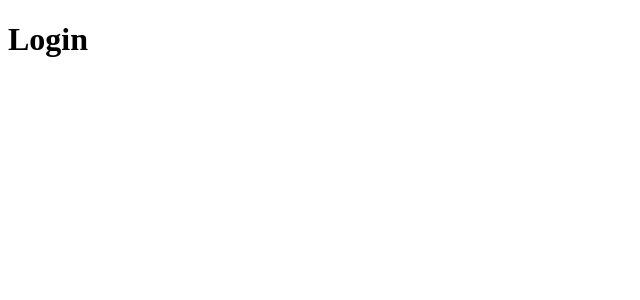
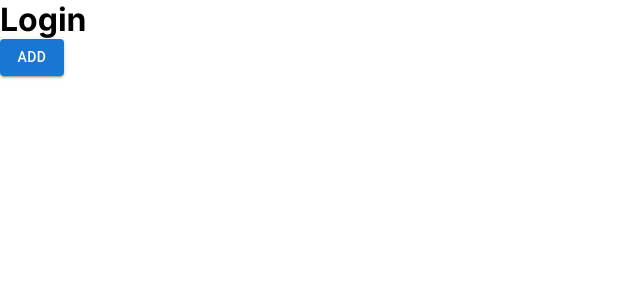
Before and after one commit to m3-grupo3-PatrocineUmAtleta/patrocine-um-atleta, a React (Vite) app: page / in a window 1280 px wide. Shown: the top 300 px of the page, without its empty margins (0-640 px from the left). Built offline with nearby package versions, Linux system fonts and the light colour scheme.

Commit message:
feat: userContext and example login page

```diff
--- a/index.html
+++ b/index.html
@@ -1,13 +1,18 @@
 <!DOCTYPE html>
 <html lang="en">
+
   <head>
     <meta charset="UTF-8" />
     <link rel="icon" type="image/svg+xml" href="/vite.svg" />
+    <link href="https://fonts.googleapis.com/css?family=Inter:100,200,300,regular,500,600,700,800,900"
+      rel="stylesheet" />
     <meta name="viewport" content="width=device-width, initial-scale=1.0" />
     <title>Patrocine um atleta</title>
   </head>
+
   <body>
     <div id="root"></div>
     <script type="module" src="/src/main.tsx"></script>
   </body>
+
 </html>
--- a/package.json
+++ b/package.json
@@ -5,6 +5,7 @@
   "type": "module",
   "scripts": {
     "dev": "vite",
+    "start": "vite",
     "build": "tsc && vite build",
     "preview": "vite preview"
   },
@@ -12,6 +13,8 @@
     "@emotion/react": "^11.10.5",
     "@emotion/styled": "^11.10.5",
     "@hookform/resolvers": "^2.9.10",
+    "@mui/icons-material": "^5.11.0",
+    "@mui/lab": "^5.0.0-alpha.114",
     "@mui/material": "^5.11.3",
     "axios": "^1.2.2",
     "framer-motion": "^8.1.7",
--- a/src/main.tsx
+++ b/src/main.tsx
@@ -3,14 +3,17 @@ import ReactDOM from "react-dom/client";
 import { BrowserRouter } from "react-router-dom";
 import { ToastContainer } from "react-toastify";
 import App from "./App";
+import { Providers } from "./providers";
 import GlobalStyles from "./styles/GlobalStyles";
 
 ReactDOM.createRoot(document.getElementById("root") as HTMLElement).render(
   <React.StrictMode>
     <BrowserRouter>
-      <GlobalStyles />
-      <ToastContainer />
-      <App />
+      <Providers>
+        <GlobalStyles />
+        <ToastContainer />
+        <App />
+      </Providers>
     </BrowserRouter>
   </React.StrictMode>
 );
--- a/src/pages/Login/index.tsx
+++ b/src/pages/Login/index.tsx
@@ -1,3 +1,49 @@
+import { useContext } from "react";
+import Button from "@mui/material/Button";
+import LoadingButton from "@mui/lab/LoadingButton";
+import SaveIcon from "@mui/icons-material/Save";
+import Stack from "@mui/material/Stack";
+import { UserContext } from "../../providers/User";
+
 export const Login = () => {
-  return <h1>Login</h1>
-}
+  const { isLoading, setIsLoading } = useContext(UserContext);
+
+  const handleClick = () => {
+    setIsLoading(!isLoading);
+  };
+
+  return (
+    <>
+      <h1>Login</h1>
+      {!isLoading ? (
+        <Button onClick={handleClick} variant="contained">
+          add
+        </Button>
+      ) : (
+        <LoadingButton onClick={handleClick} loading variant="contained">
+          Submit
+        </LoadingButton>
+      )}
+
+      {/* <Button variant="outlined">add</Button>
+      <Button variant="text">add</Button>
+
+      <Stack direction="row" spacing={4}>
+        <LoadingButton loading variant="contained">
+          Submit
+        </LoadingButton>
+        <LoadingButton loading loadingIndicator="Loading…" variant="outlined">
+          Fetch data
+        </LoadingButton>
+        <LoadingButton
+          loading
+          loadingPosition="start"
+          startIcon={<SaveIcon />}
+          variant="outlined"
+        >
+          Save
+        </LoadingButton>
+      </Stack> */}
+    </>
+  );
+};
--- a/src/providers/User/index.tsx
+++ b/src/providers/User/index.tsx
@@ -1,6 +1,10 @@
 import { createContext, useState } from "react";
 
-interface iContext {}
+interface iContext {
+  user: iUser;
+  isLoading: boolean;
+  setIsLoading: React.Dispatch<React.SetStateAction<boolean>>;
+}
 
 interface iProviderProps {
   children: React.ReactNode;
@@ -12,11 +16,11 @@ export const UserContext = createContext({} as iContext);
 
 export const UserProvider = ({ children }: iProviderProps) => {
   const [user, setUser] = useState<iUser>({});
-  const item = {
-    name: "caneta",
-  };
+  const [isLoading, setIsLoading] = useState(false);
 
   return (
-    <UserContext.Provider value={{ user }}>{children}</UserContext.Provider>
+    <UserContext.Provider value={{ user, isLoading, setIsLoading }}>
+      {children}
+    </UserContext.Provider>
   );
 };
--- a/src/providers/index.tsx
+++ b/src/providers/index.tsx
@@ -1,7 +1,9 @@
+import { UserProvider } from "./User";
+
 interface iProvidersProps {
   children: React.ReactNode;
 }
 
 export const Providers = ({ children }: iProvidersProps) => {
-  return <>{children}</>;
+  return <UserProvider>{children}</UserProvider>;
 };
--- /dev/null
+++ b/src/styles/Fonts.ts
@@ -0,0 +1,48 @@
+import { createGlobalStyle } from "styled-components";
+
+const Fonts = createGlobalStyle`
+  .title-1 {
+    font-weight: 700;
+    font-size: 1.625rem;
+    line-height: 130%;
+  }
+  .title-2 {
+    font-weight: 700;
+    font-size: 1.375rem;
+    line-height: 130%;
+  }
+  .title-3 {
+    font-weight: 700;
+    font-size: 1.125rem;
+    line-height: 130%;
+  }
+  .title-4 {
+    font-weight: 700;
+    font-size: 0.875rem;
+    line-height: 170%;
+  }
+  .headline {
+    font-weight: 400;
+    font-size: 1rem;
+    line-height: 150%;
+  }
+  .body {
+    font-weight: 400;
+    font-size: 0.875rem;
+    line-height: 170%;
+  }
+  .body-600 {
+    font-weight: 600;
+    font-size: 0.875rem;
+    line-height: 170%;
+  }
+  .caption {
+    font-weight: 400;
+    font-size: 0.75rem;
+    line-height: 130%;
+  }
+
+
+`;
+
+export default Fonts;
--- /dev/null
+++ b/src/styles/GlobalStyles.ts
@@ -0,0 +1,43 @@
+import { createGlobalStyle } from "styled-components";
+
+const GlobalStyles = createGlobalStyle`
+  root: {
+    --color-primary: #031059;
+    --color-primary-50: #2C3D73;
+    --color-primary-30: #979CB7;
+    --color-primary-10: #D2D6DF;
+    --color-primary-0: #D9DDE4;
+    --color-secundary: #F24405;
+    --color-secundary-50: #F2836B;
+    --color-gray-100: #333333;
+    --color-gray-50: #828282;
+    --color-gray-20: #E0E0E0;
+    --color-gray-0: #F2F2F2;
+    --color-information: #155BCB;
+    --color-success: #168821;
+    --color-warning: #FFCD07;
+    --color-negative: #E60000;
+  }
+
+  * {
+    margin: 0;
+    padding: 0;
+    box-sizing: border-box;
+  }
+
+  body {
+    font-family: "inter", sans-serif;
+  }
+
+  ul,
+  ol {
+    list-style: none;
+  }
+
+  button {
+    cursor: pointer;
+    border: none;
+  }
+`;
+
+export default GlobalStyles;
--- a/src/styles/GlobalStyles.tsx
+++ /dev/null
@@ -1,9 +0,0 @@
-import { createGlobalStyle } from "styled-components";
-
-const GlobalStyles = createGlobalStyle`
-  root: {
-    --color-gray100: #f5f5f5;
-  }
-`;
-
-export default GlobalStyles;
```
Also changed, not shown: 1 other file (tests, documents, lock files or other folders).
